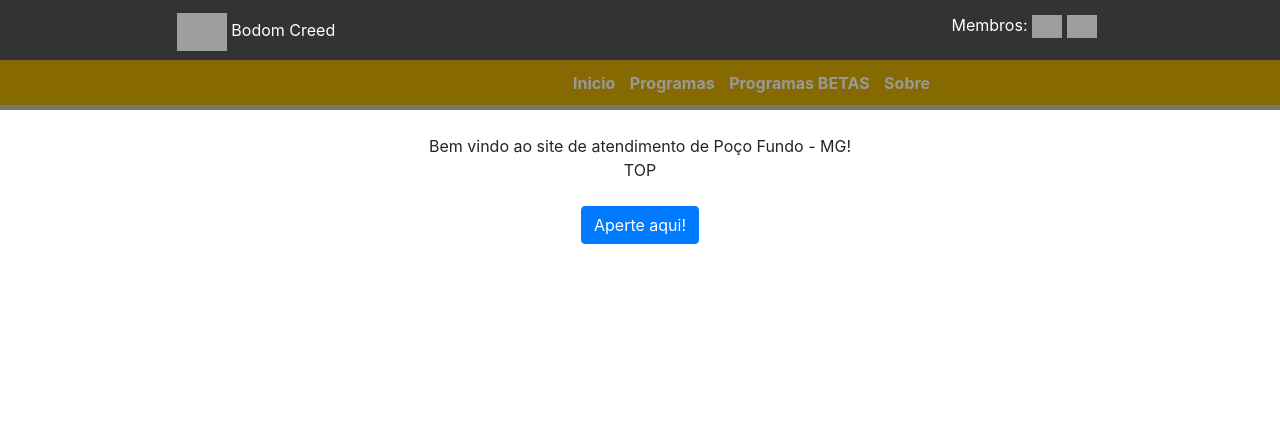
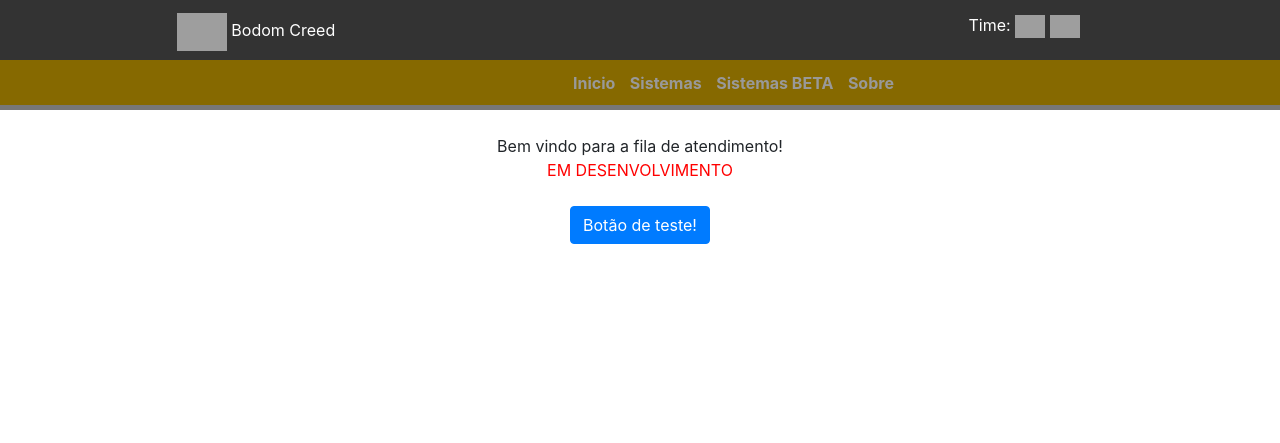
Before and after one commit to Renan-Bodom/BodomCreed, a Django app: page /filaAtendimento/ in a window 1280 px wide. Shown: the top 443 px of the page. Run offline with Django 3.2, Linux system fonts and the light colour scheme; some libraries are stand-ins or nearby versions; grey boxes are pictures that could not be loaded.

Commit message:
Atualização dos testes

```diff
--- a/filaAtendimento/templates/filaAtendimento/_layout.html
+++ b/filaAtendimento/templates/filaAtendimento/_layout.html
@@ -22,19 +22,16 @@
 
                 <div class="cabecaDireita">
 
-                        Membros:
+                        Time:
 
                         <!-- Renan -->
-
                         <a href="https://www.instagram.com/renan_bodom/">
-                        <img src="https://instagram.fppy4-1.fna.fbcdn.net/v/t51.2885-19/s150x150/130728751_2144787615657914_3995433885651180052_n.jpg?_nc_ht=instagram.fppy4-1.fna.fbcdn.net&_nc_ohc=mxxkKKcPgf4AX9_dEyB&tp=1&oh=5c9fd127be76c51eef5e1e8f8a4e171b&oe=6021EA95"
-                        width="30px">
+                            <img src="https://i.ibb.co/sqRsTTK/Renan.jpg" width="30px">
                         </a>
 
-                        <!-- Tamires -->
-                        <a href="https://www.instagram.com/tamires_bodom/">
-                        <img src="https://instagram.fppy4-1.fna.fbcdn.net/v/t51.2885-19/s150x150/82112458_2607572326192871_1018119089823940608_n.jpg?_nc_ht=instagram.fppy4-1.fna.fbcdn.net&_nc_ohc=yVIwZRpYg4gAX_WJBue&tp=1&oh=68a41c172649e88884ab32d8a8e0dba0&oe=6023DA83"
-                        width="30px">
+                        <!-- Luana -->
+                        <a href="https://www.instagram.com/luana.mqs/">
+                            <img src="https://i.ibb.co/W6F5k3H/Luana.jpg" width="30px">
                         </a>
 
                 </div>
@@ -49,8 +46,8 @@
 
         <ul>
             <li><a href="/"><font class="fontMenu">Inicio</font></a></li>
-            <li><a href="#"><font class="fontMenu">Programas</font></a></li>
-            <li><a href="#"><font class="fontMenu">Programas BETAS</font></a></li>
+            <li><a href="#"><font class="fontMenu">Sistemas</font></a></li>
+            <li><a href="/sistemasBeta/"><font class="fontMenu">Sistemas BETA</font></a></li>
             <li><a href="#"><font class="fontMenu">Sobre</font></a></li>
         </ul>
 
--- a/filaAtendimento/templates/filaAtendimento/index.html
+++ b/filaAtendimento/templates/filaAtendimento/index.html
@@ -4,14 +4,14 @@
 {% block content %}
 
 
-Bem vindo ao site de atendimento de Poço Fundo - MG!
+Bem vindo para a fila de atendimento!
 <br>
-{{ teste }}
+<font color="red">{{ teste }}</font>
 
 <br>
 <br>
 
-<button name="btnAperteAqui" type="button" class="btn btn-primary" onclick="btnAqui()">Aperte aqui!</button>
+<button name="btnAperteAqui" type="button" class="btn btn-primary" onclick="btnAqui()">Botão de teste!</button>
 
 <br>
 <br>
--- a/filaAtendimento/views.py
+++ b/filaAtendimento/views.py
@@ -5,6 +5,6 @@ from django.shortcuts import render
 
 def index(request):
     data = {}
-    data['teste'] = "TOP"
+    data['teste'] = "EM DESENVOLVIMENTO"
 
     return render(request, 'filaAtendimento/index.html', data)
--- a/sistemasBeta/templates/sistemasBeta/sistemasBeta.html
+++ b/sistemasBeta/templates/sistemasBeta/sistemasBeta.html
@@ -7,6 +7,6 @@ Lista de sistemas betas BodomCreed:
 
 <br><br><br>
 
-<a href="/filaAtendimento/" class="btn btn-warning">Fila para o SUS</a>
+<a href="/filaAtendimento/" class="btn btn-outline-warning">Fila para o SUS</a>
 
 {% endblock %}
```
